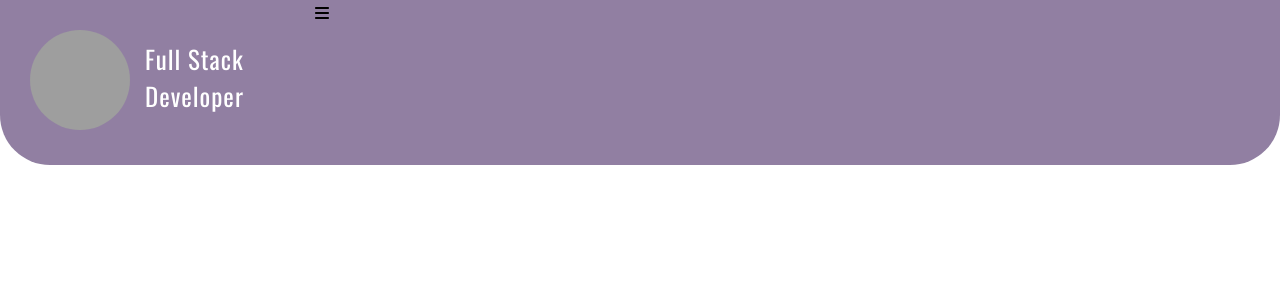
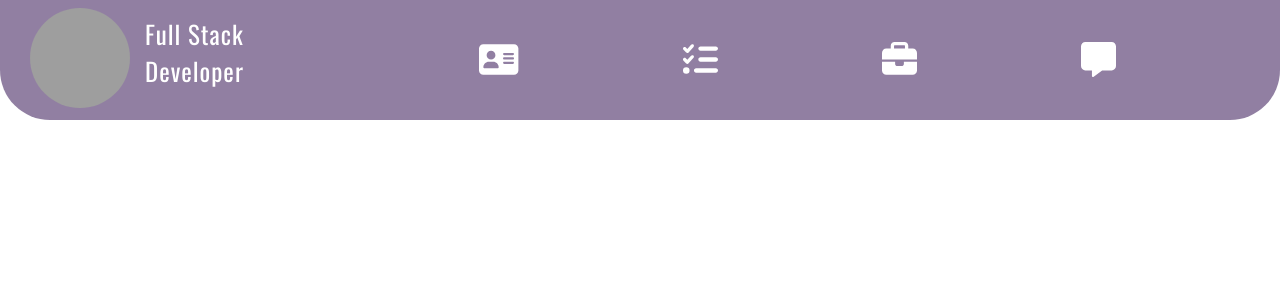
Before and after one commit to Jvmpers/Portfolio, a React (Create React App) app in the folder my-portfolio/: page / in a window 1280 px wide. Shown: the top 300 px of the page. Built offline with nearby package versions, Linux system fonts and the light colour scheme; grey boxes are pictures that could not be loaded.

Commit message:
responsive Nav

```diff
--- a/my-portfolio/src/Components/LandingPage/LandingPage.tsx
+++ b/my-portfolio/src/Components/LandingPage/LandingPage.tsx
@@ -4,8 +4,10 @@ export default function LandingPage() {
   return (
     <div>
       <article className={style.homeConteiner}>
-{/*       <img className={style.imgHome} src="https://cdn.discordapp.com/attachments/671869500915843082/1041412237283295282/arbolada.jpg" alt="" />
-     */}
+        <section>
+          <h1>Hello I´am Tomás Pastore</h1>
+          <p>A full stack developer finding my first teamwork</p>
+        </section>
       </article>
       </div>
   )
--- a/my-portfolio/src/Components/Nav/Nav.module.css
+++ b/my-portfolio/src/Components/Nav/Nav.module.css
@@ -47,7 +47,18 @@
   right: 170px;
   display: inline-flex;
 }
-
+.optionsIcons{
+  display: none;
+  visibility: hidden;
+}
+.hamburger{
+  visibility: hidden;
+  display: none;
+}
+.options div p:hover{
+  color: aqua;
+  cursor: pointer;
+}
 @media (max-width:2000px){
   .profile div .imgProfile{
     margin: auto 15px auto 30px;
@@ -59,7 +70,7 @@
 }
 @media (max-width:1400px){
 .conteiner{
-/*   height: 100px; */
+  height: 120px;
 }
   .profile div .imgProfile{
     margin: auto 15px auto 30px;
@@ -69,13 +80,33 @@
   }
   .options div p{
     visibility: hidden;
+    display: none;
+  }
+  .optionsIcons{
+    display: flex;
+    margin: auto;
+    width: 100%;
+    justify-content: space-evenly;
+    visibility:visible;
+  }
+  .optionsIcons div .icons{
+    color: #fff;
+    font-size: 35px;
+  }
+
+  .optionsIcons div .icons:hover{
+    color: aqua;
+    cursor: pointer;
+  }
+
+  .profile div p{
+    margin: auto;
   }
 }
 
 @media (max-width:650px){
   .conteiner{
     height: 70px;
-    display: flex;
   }
   .profile{
     display: flex;
@@ -88,7 +119,7 @@
   .profile div .imgProfile{
     width: 50px;
     height: 50px;
-    margin: 0px 0px 0px 10px;
+    margin: 0px 0px 0px 1px;
   }
   .profile div p{
     color: #fff;
@@ -97,10 +128,40 @@
     top: 10px;
     letter-spacing:1px;
   }
-  .options div p{
-    margin: 0 50px;
+
+  .options{
+    visibility: hidden;
+    display: none;
   }
-  .options div p{
+  .optionsIcons{
+    display: none;
     visibility: hidden;
   }
+  .hamburger{
+    display: flex;
+    position: absolute;
+    visibility: visible;
+    height: 40px;
+    width: 40px;
+    color:#fff;
+    font-size:30px;
+    bottom: 20%;
+    right: 10%;
+    padding: 10px;
+    border: 1px solid #fff;
+    border-width: 1px;
+    border-radius: 50%;
+  }
+  .hamburger p{
+    display: flex;
+    height: 40px;
+    width: 40px;
+    position: relative;
+    top:6px;
+    justify-content: center;
+  }
+  .hamburger:hover{
+    color: lightblue;
+    outline: 2px solid lightblue;
+  }
 }
--- a/my-portfolio/src/Components/Nav/Nav.tsx
+++ b/my-portfolio/src/Components/Nav/Nav.tsx
@@ -1,7 +1,7 @@
 import React from 'react'
 import style from "./Nav.module.css";
 import { FontAwesomeIcon } from "@fortawesome/react-fontawesome";
-import { faBars } from "@fortawesome/free-solid-svg-icons";
+import { faBars,faMessage, faAddressCard, faListCheck , faBriefcase} from "@fortawesome/free-solid-svg-icons";
 export default function Nav() {
   return (
     <div className={style.divPa}>
@@ -16,10 +16,16 @@ export default function Nav() {
           <div><p>My Projects</p></div>
           <div><p>Contact</p></div>
         </div>
-        <div>
+        <div className={style.optionsIcons}>
+          <div><FontAwesomeIcon className={style.icons} icon={ faAddressCard} /></div>
+          <div><FontAwesomeIcon className={style.icons} icon={ faListCheck} /></div>
+          <div><FontAwesomeIcon className={style.icons} icon={ faBriefcase} /></div>
+          <div><FontAwesomeIcon className={style.icons} icon={faMessage} /></div>
+        </div>
+      </header>
+      <div className={style.hamburger}>
           <p><FontAwesomeIcon icon={faBars} /></p>
         </div>
-      </header>
       </div>
   )
 }
```
